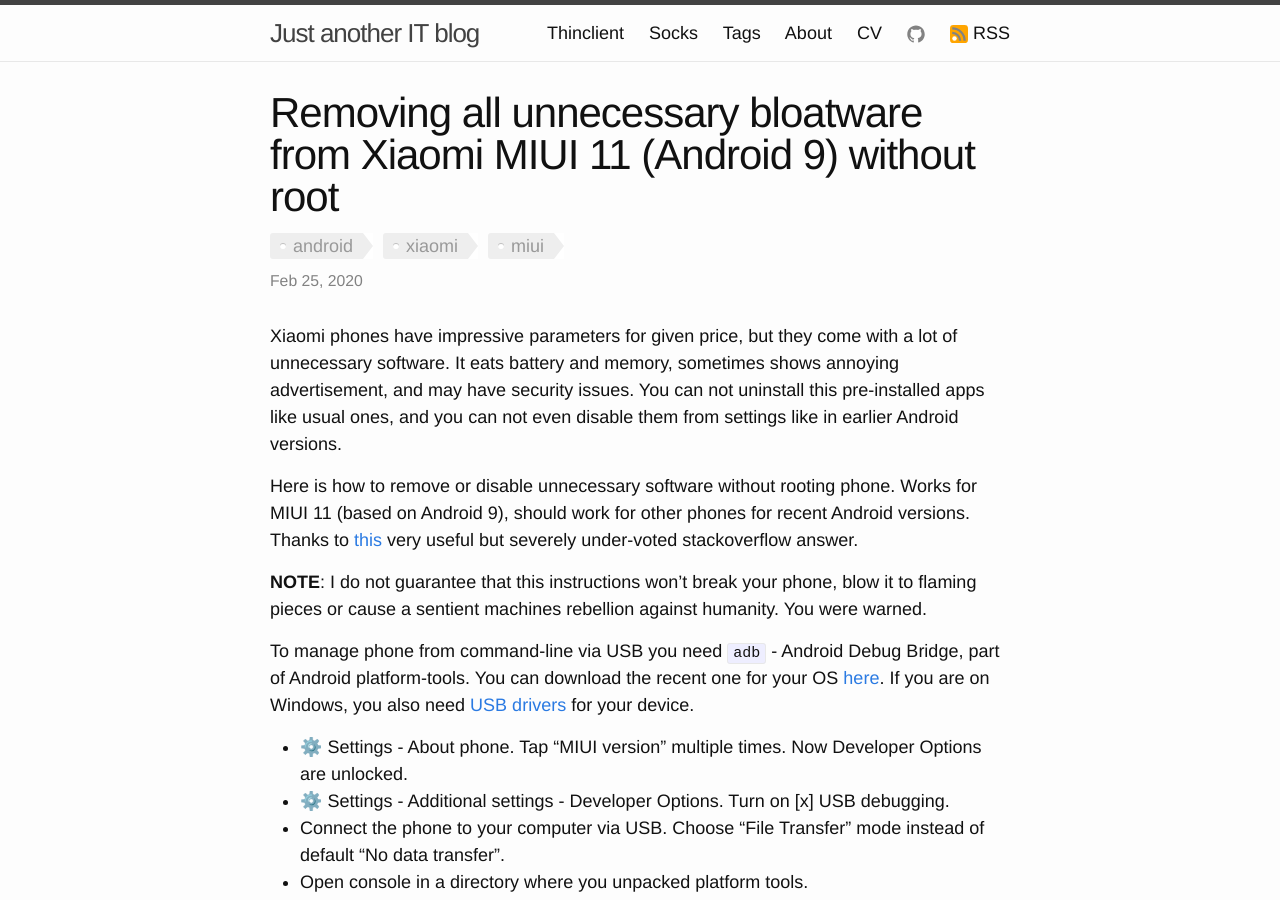
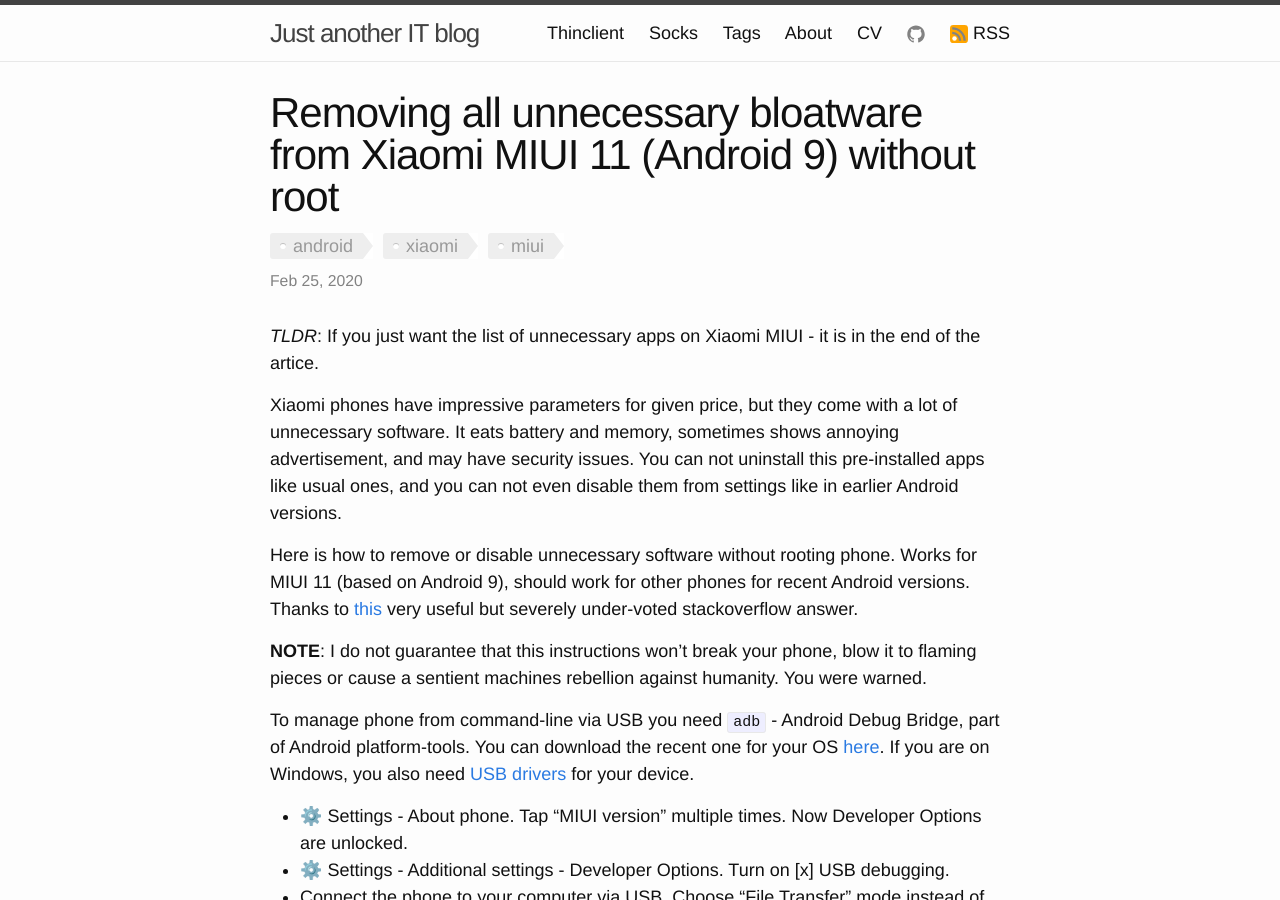
Before and after one commit to selivan/selivan.github.io, a Jekyll site: the page built from _posts/2020-02-25-removing-bloatware-from-xiaomi-miui-android.md, in a window 1280 px wide and 900 px high. Built offline with Jekyll 4.4.1, drawn with Linux system fonts in a browser that asks for light colours.

Commit message:
Update 2020-02-25-removing-bloatware-from-xiaomi-miui-android.md

```diff
--- a/_posts/2020-02-25-removing-bloatware-from-xiaomi-miui-android.md
+++ b/_posts/2020-02-25-removing-bloatware-from-xiaomi-miui-android.md
@@ -3,6 +3,8 @@
 title:  "Removing all unnecessary bloatware from Xiaomi MIUI 11 (Android 9) without root"
 tags: [android,xiaomi,miui]
 ---
+
+*TLDR*: If you just want the list of unnecessary apps on Xiaomi MIUI - it is in the end of the artice.
 
 Xiaomi phones have impressive parameters for given price, but they come with a lot of unnecessary software. It eats battery and memory, sometimes shows annoying advertisement, and may have security issues. You can not uninstall this pre-installed apps like usual ones, and you can not even disable them from settings like in earlier Android versions.
 
```
